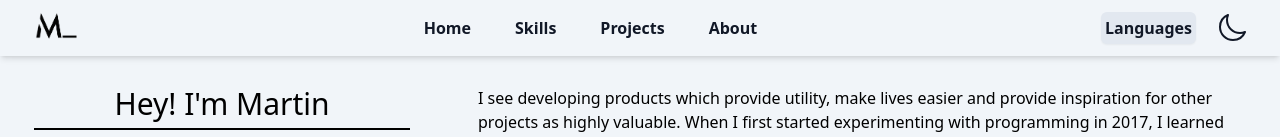
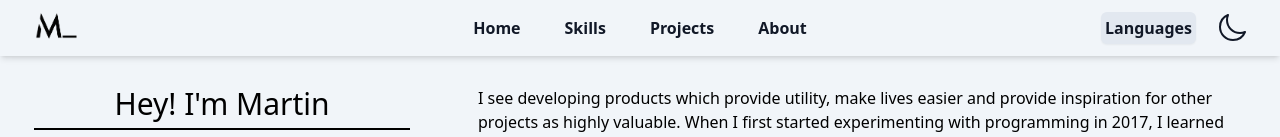
Before and after one commit to ZeroWave022/personal-website, a React (Vite) app: page / in a window 1280 px wide. Shown: the top 137 px of the page. Built offline with nearby package versions, Linux system fonts and the light colour scheme.

Commit message:
fix: Make navbar links centered

```diff
--- a/src/components/Navbar.tsx
+++ b/src/components/Navbar.tsx
@@ -16,7 +16,7 @@ export function Navbar() {
 
     return (
         <>
-            <nav className="text-md flex items-center justify-between bg-slate-100 px-6 py-1 font-semibold text-gray-900 shadow-md dark:bg-neutral-800 dark:text-slate-100 lg:px-8">
+            <nav className="text-md relative flex items-center justify-between bg-slate-100 px-6 py-1 font-semibold text-gray-900 shadow-md dark:bg-neutral-800 dark:text-slate-100 lg:px-8">
                 {/* Navbar logo */}
                 <div className="flex">
                     <HashLink to="/" elementId="top" className="-m-1.5 p-1.5">
@@ -40,7 +40,7 @@ export function Navbar() {
                     </button>
                 </div>
                 {/* Main links */}
-                <div className="hidden lg:flex lg:gap-x-6">
+                <div className="hidden lg:absolute lg:left-1/2 lg:flex lg:-translate-x-1/2 lg:gap-x-6">
                     {config.navigation.map((item) => (
                         <HashLink
                             key={item.id}
```
